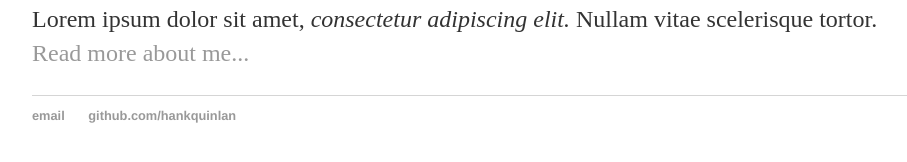
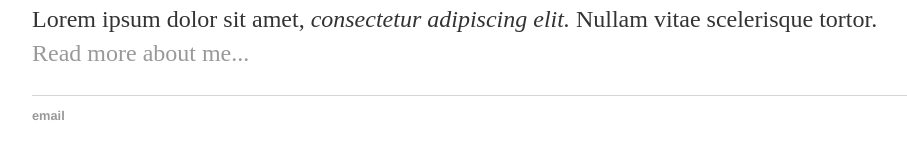
Before and after one commit to plantecophys/plantecophys, a Jekyll site: the page built from index.html, in a window 1280 px wide. Shown: the part 194-356 px from the top of the page, without its empty margins (160-1067 px from the left). Built offline with Jekyll 4.4.1, drawn with Linux system fonts in a browser that asks for light colours.

Commit message:
Update default.html

```diff
--- a/_layouts/default.html
+++ b/_layouts/default.html
@@ -21,8 +21,7 @@
 			</div><!-- /.container -->
 			<footer>
 	    		<ul>
-	        		<li><a href="mailto:hankquinlanhub@gmail.com">email</a></li>
-	        		<li><a href="https://github.com/hankquinlan">github.com/hankquinlan</a></li>
+				<li><a href="mailto:loremipsum@gmail.com">email</a></li>
 				</ul>
 			</footer>
 		</body>
```
